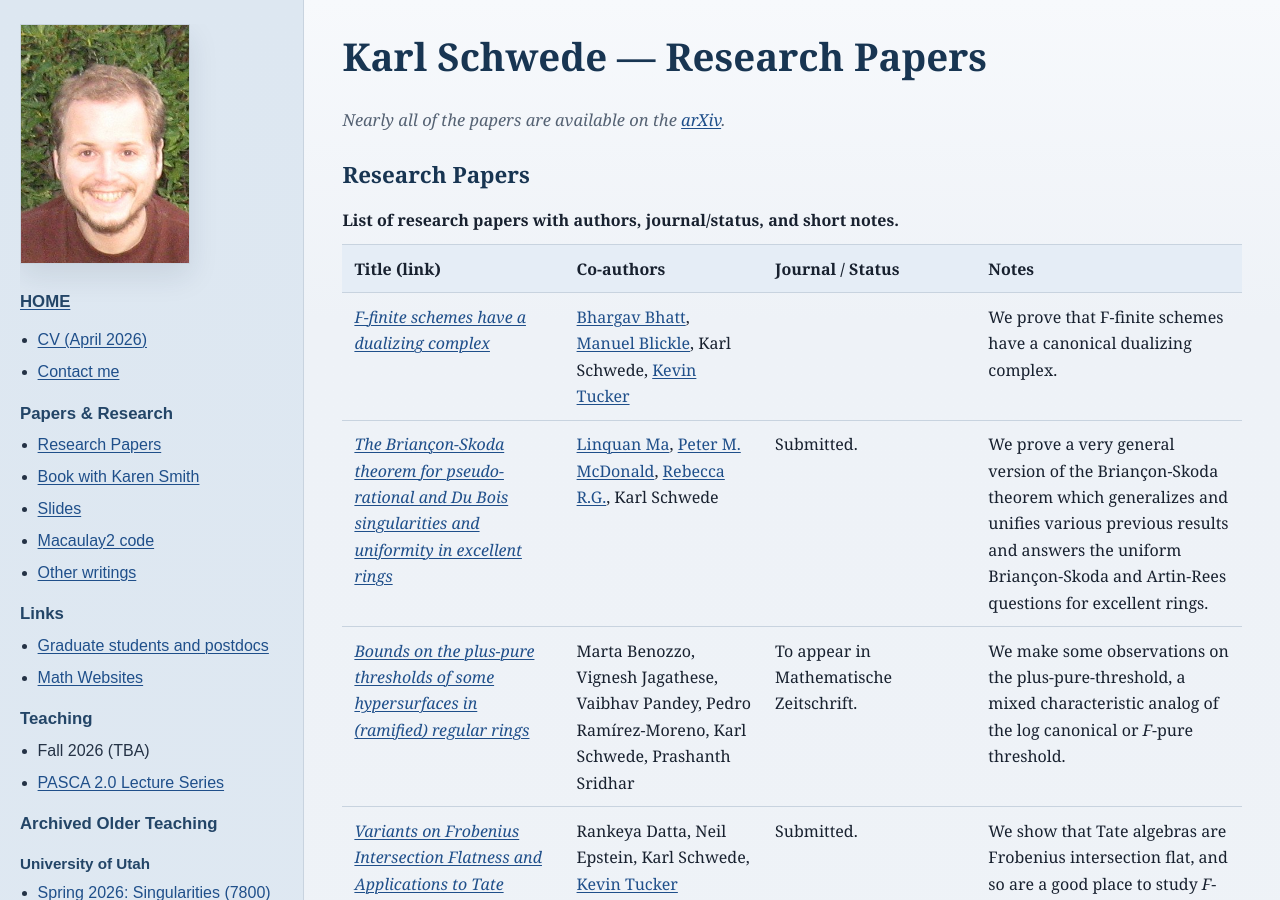
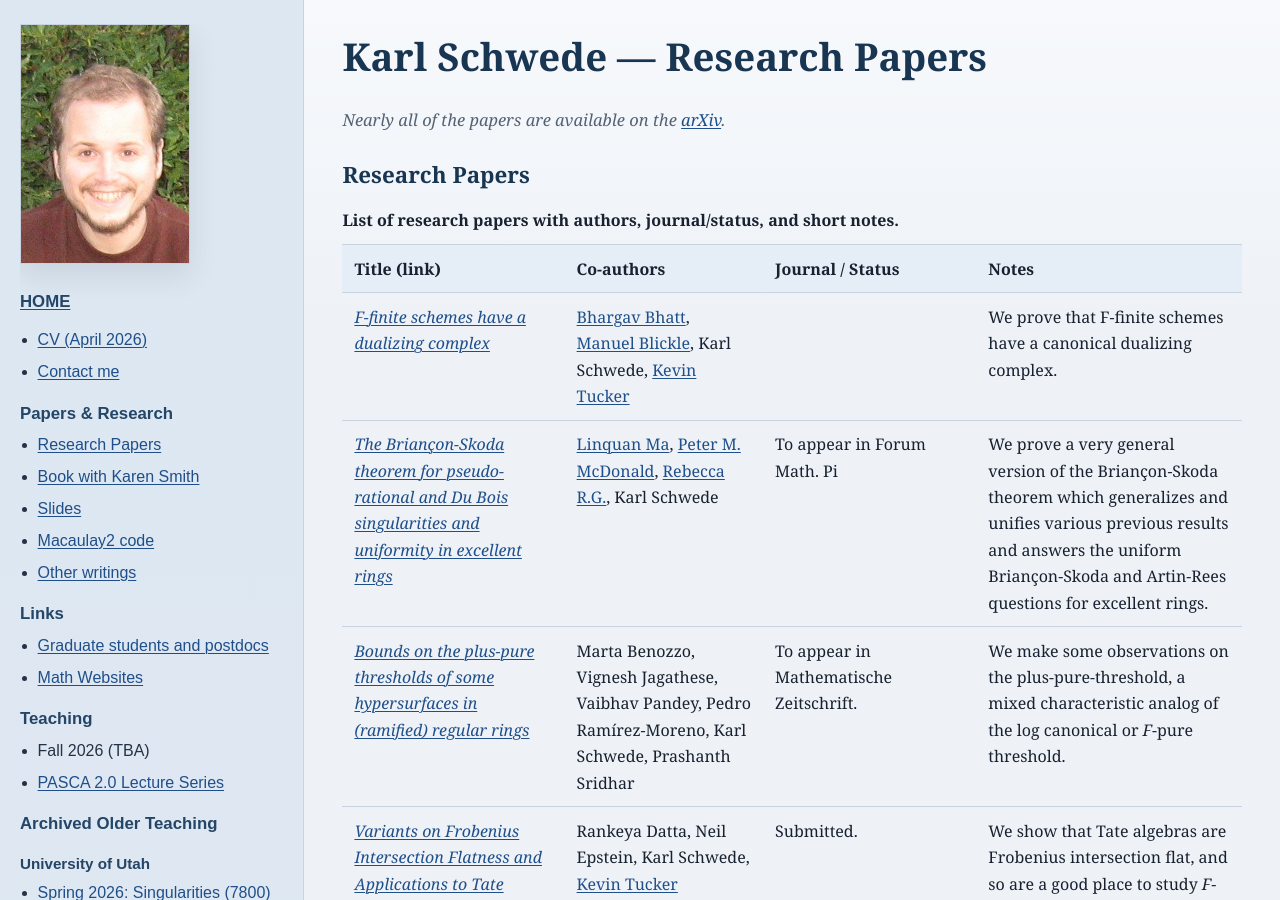
Before and after one commit to kschwede/kschwede.github.io, a Jekyll site: the page built from papers.html, in a window 1280 px wide and 900 px high. Built offline with Jekyll 4.4.1, drawn with Linux system fonts in a browser that asks for light colours.

Commit message:
Update submission status for a paper in papers.html

```diff
--- a/papers.html
+++ b/papers.html
@@ -36,7 +36,7 @@ title: 'Research Papers'
               <tr>
                 <td><i><a href="https://arxiv.org/abs/2510.11540" target="_blank" rel="noopener noreferrer">The Briançon-Skoda theorem for pseudo-rational and Du Bois singularities and uniformity in excellent rings</a></i></td>
                 <td><a href="https://www.math.purdue.edu/~ma326/" target="_blank" rel="noopener noreferrer">Linquan Ma</a>,  <a href="https://sites.google.com/view/petermcdonald/home?~petermm2/" target="_blank" rel="noopener noreferrer">Peter M. McDonald</a>,  <a href="https://sites.google.com/site/rebeccargmath/" target="_blank" rel="noopener noreferrer">Rebecca R.G.</a>, Karl Schwede</td>
-                <td>Submitted.</td>
+                <td>To appear in Forum Math. Pi</td>
                 <td>We prove a very general version of the Briançon-Skoda theorem which generalizes and unifies various previous results and answers the uniform Briançon-Skoda and Artin-Rees questions for excellent rings.</td>
               </tr>
 
```
